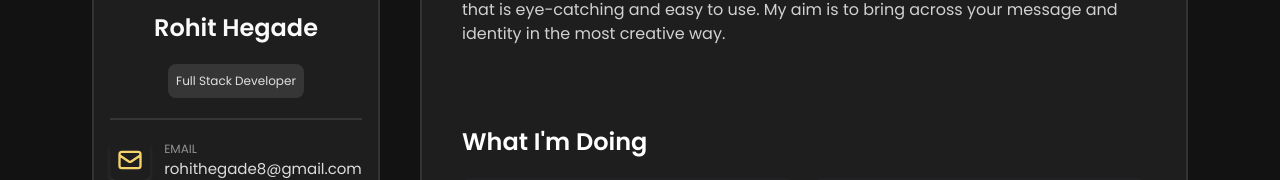
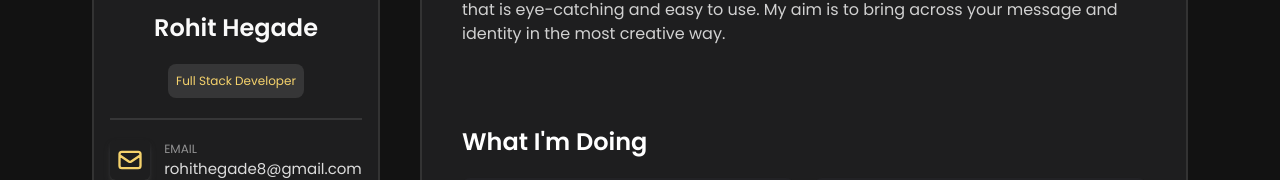
Before and after one commit to Rohithegade02/Protfolio, a Next.js app: page / in a window 1280 px wide. Shown: the part 314-494 px from the top of the page. Built offline with nearby package versions, Linux system fonts and the light colour scheme.

Commit message:
updated profileCardInfo component

```diff
--- a/components/ProfileCardInfo.jsx
+++ b/components/ProfileCardInfo.jsx
@@ -38,7 +38,7 @@ function ProfileCardInfo() {
           </h1>
         </div>
         <div className='bg-[#363637] p-2 flex justify-center rounded-lg'>
-          <h1 className='text-[#e0e0e0] text-[12px]'>Full Stack Developer</h1>
+          <h1 className='text-[#F5D26C] text-[12px]'>Full Stack Developer</h1>
         </div>
         <div className='bg-[#363637] w-full h-0.5 ' />
         <div className='flex flex-col gap-8'>
```
